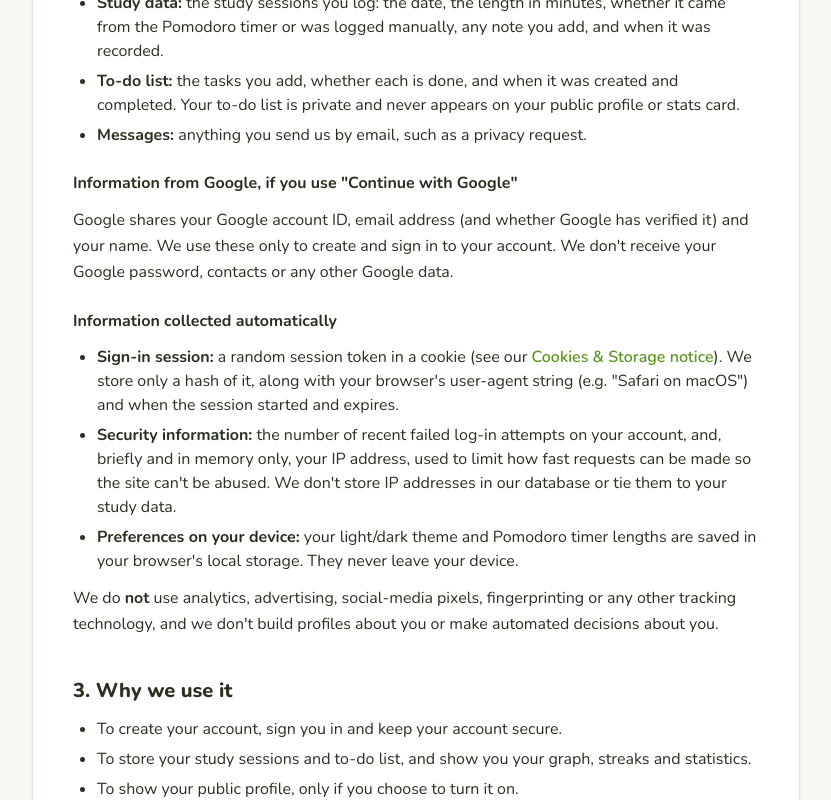
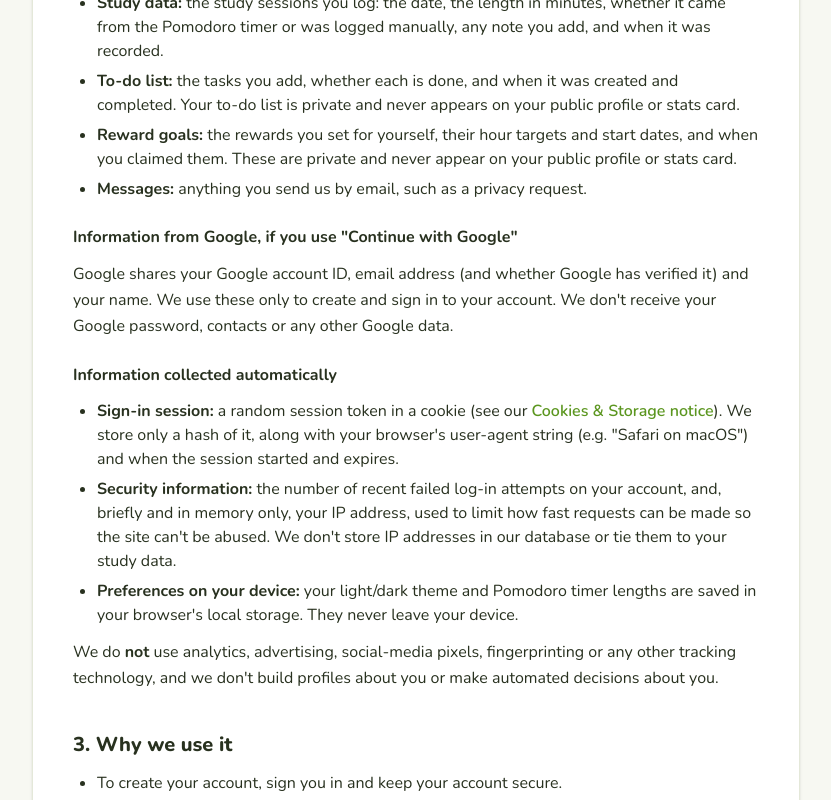
Before and after one commit to ayaans16/smistudy, a Next.js app in the folder frontend/: page /privacy in a window 1280 px wide. Shown: the part 940-1740 px from the top of the page, without its empty margins (224-1055 px from the left). Built offline with nearby package versions, Linux system fonts and the light colour scheme.

Commit message:
List reward goals in the Privacy Policy

```diff
--- a/frontend/app/privacy/page.tsx
+++ b/frontend/app/privacy/page.tsx
@@ -53,6 +53,10 @@ export default function PrivacyPage() {
           <strong>To-do list:</strong> the tasks you add, whether each is done, and when it was created and completed. Your
           to-do list is private and never appears on your public profile or stats card.
         </li>
+        <li>
+          <strong>Reward goals:</strong> the rewards you set for yourself, their hour targets and start dates, and when you
+          claimed them. These are private and never appear on your public profile or stats card.
+        </li>
         <li><strong>Messages:</strong> anything you send us by email, such as a privacy request.</li>
       </ul>
       <h3>Information from Google, if you use &quot;Continue with Google&quot;</h3>
@@ -86,7 +90,7 @@ export default function PrivacyPage() {
       <h2>3. Why we use it</h2>
       <ul>
         <li>To create your account, sign you in and keep your account secure.</li>
-        <li>To store your study sessions and to-do list, and show you your graph, streaks and statistics.</li>
+        <li>To store your study sessions, to-do list and reward goals, and show you your graph, streaks, statistics and goal progress.</li>
         <li>To show your public profile, only if you choose to turn it on.</li>
         <li>
           To send emails about your account: confirming your email address, resetting your password, or telling you someone
@@ -159,7 +163,7 @@ export default function PrivacyPage() {
       <ul>
         <li><strong>Account and study data:</strong> as long as your account exists.</li>
         <li>
-          <strong>When you delete your account:</strong> your account, sessions, study data and to-do list are removed from our live
+          <strong>When you delete your account:</strong> your account, sessions, study data, to-do list and reward goals are removed from our live
           database immediately. Copies in our daily backups are deleted automatically within 14 days.
         </li>
         <li><strong>Sign-in sessions:</strong> expire 30 days after you were last active (sooner if you log out).</li>
```
